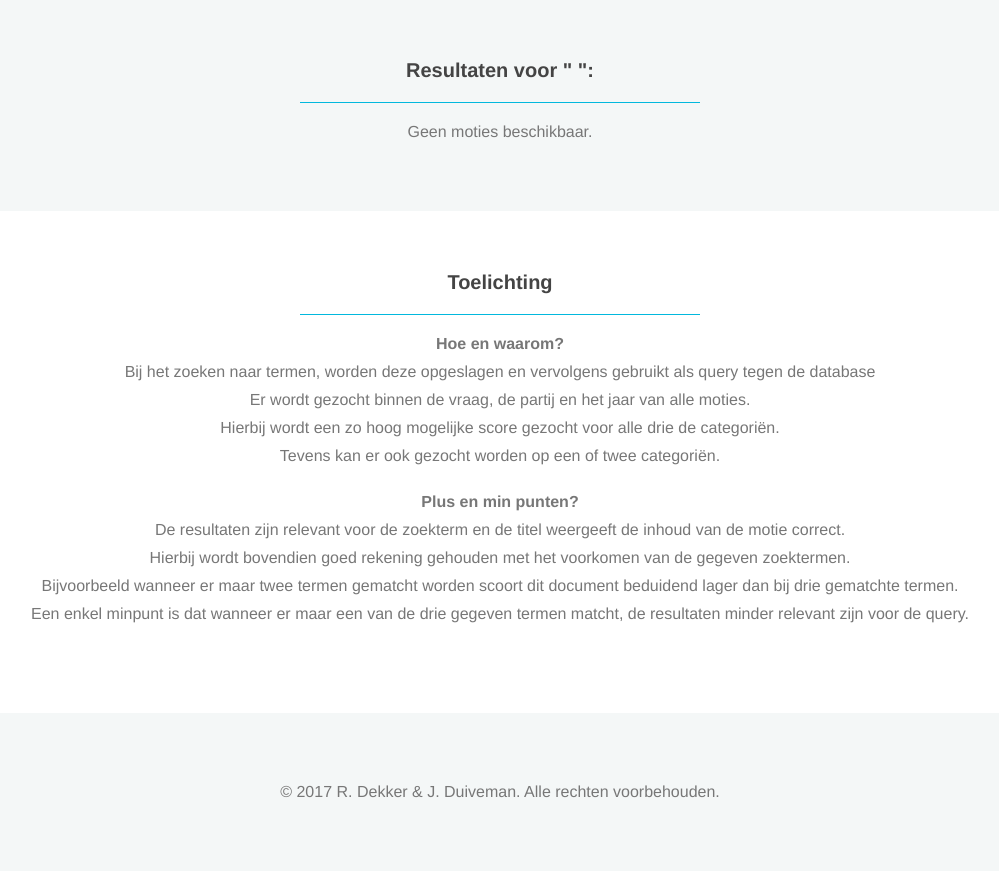
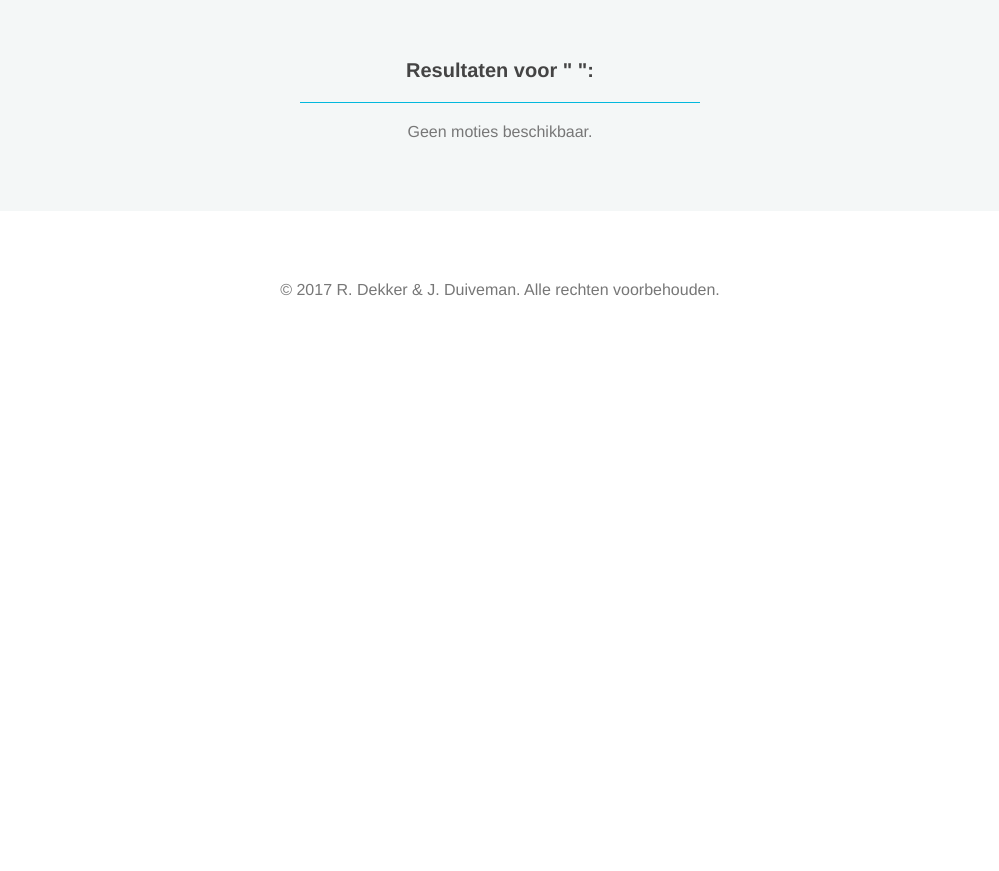
Before and after one commit to jimiduiveman/Zoekmachines, a Django app: template Zoekmachines/mysite/moties/templates/moties/adv_query_result.html in a window 1280 px wide. Shown: the part 121-992 px from the top of the page, without its empty margins (140-1139 px from the left). After the commit the page ends 417 px from the top, so only its background shows below. Run offline with Django 3.2, Linux system fonts and the light colour scheme; the template is opened without the code that fills it, so the values that code supplies are empty.

Commit message:
Add files via upload

```diff
--- a/Zoekmachines/mysite/moties/templates/moties/adv_query_result.html
+++ b/Zoekmachines/mysite/moties/templates/moties/adv_query_result.html
@@ -242,26 +242,8 @@
 		</div>
 	</div>
 
+
   <div id="features">
-		<div class="wrapper">
-      <h5> Toelichting</h5>
-      <p><b> Hoe en waarom? </b></p>
-      <p> Bij het zoeken naar termen, worden deze opgeslagen en vervolgens gebruikt als query tegen de database </p>
-      <p> Er wordt gezocht binnen de vraag, de partij en het jaar van alle moties. </p>
-      <p> Hierbij wordt een zo hoog mogelijke score gezocht voor alle drie de categoriën. </p>
-      <p> Tevens kan er ook gezocht worden op een of twee categoriën. </p>
-      <br>
-      <p><b> Plus en min punten? </b></p>
-      <p> De resultaten zijn relevant voor de zoekterm en de titel weergeeft de inhoud van de motie correct. </p>
-      <p> Hierbij wordt bovendien goed rekening gehouden met het voorkomen van de gegeven zoektermen. </p>
-      <p> Bijvoorbeeld wanneer er maar twee termen gematcht worden scoort dit document beduidend lager dan bij drie gematchte termen. </p>
-      <p> Een enkel minpunt is dat wanneer er maar een van de drie gegeven termen matcht, de resultaten minder relevant zijn voor de query. </p>
-
-			<h3></h3>
-		</div>
-	</div>
-
-  <div id="primary-content">
   <div class="wrapper">
 		<div id="footer-info">
 			<p>&copy;  2017 R. Dekker & J. Duiveman. Alle rechten voorbehouden.</p>
--- a/Zoekmachines/mysite/moties/templates/moties/faceted_query_result.html
+++ b/Zoekmachines/mysite/moties/templates/moties/faceted_query_result.html
@@ -243,7 +243,7 @@
 		</div>
 	</div>
 
-  <div id="primary-content">
+  <div id="features">
   <div class="wrapper">
 		<div id="footer-info">
 			<p>&copy;  2017 R. Dekker & J. Duiveman. Alle rechten voorbehouden.</p>
```
Also changed, not shown: Zoekmachines/mysite/moties/templates/moties/query_result.html (+0 -16 lines), Zoekmachines/mysite/moties/templates/moties/timeline.html (+1 -19 lines), Zoekmachines/mysite/moties/templates/moties/wordcloud.html (+1 -18 lines).
